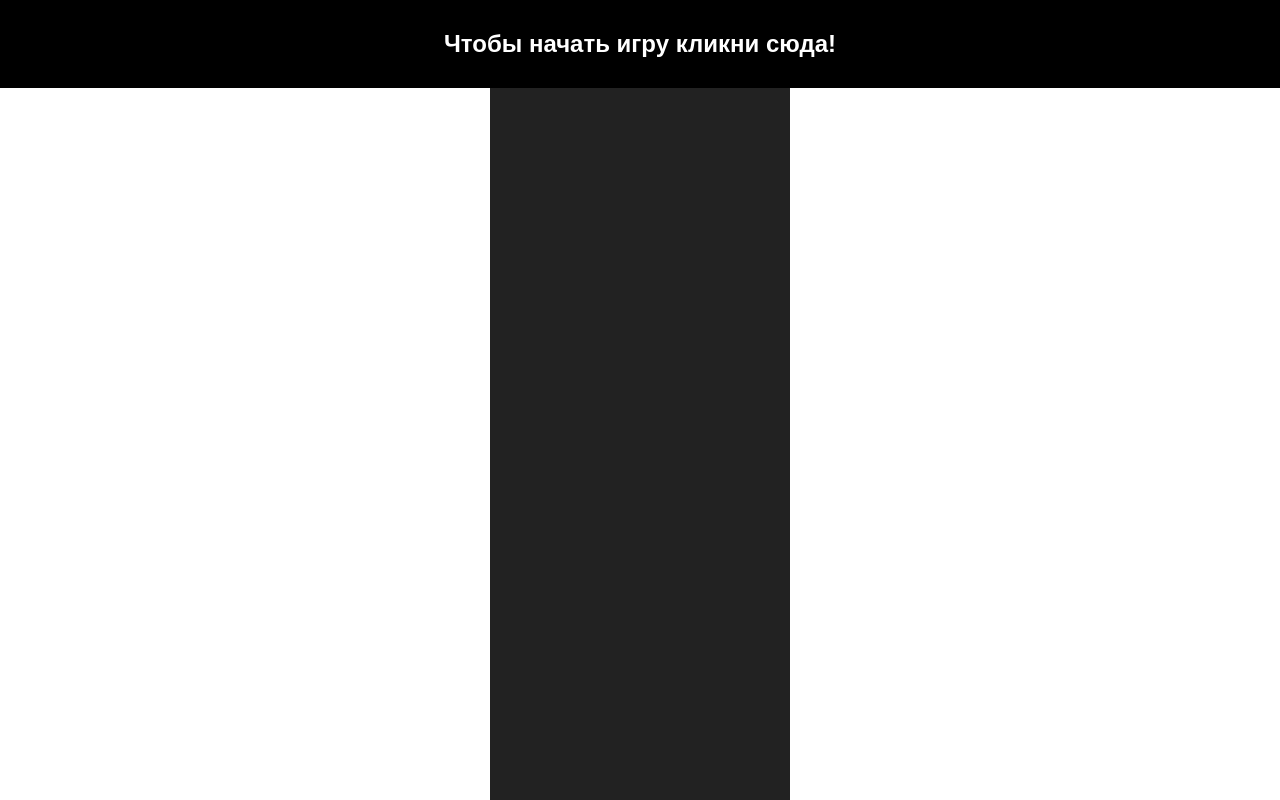
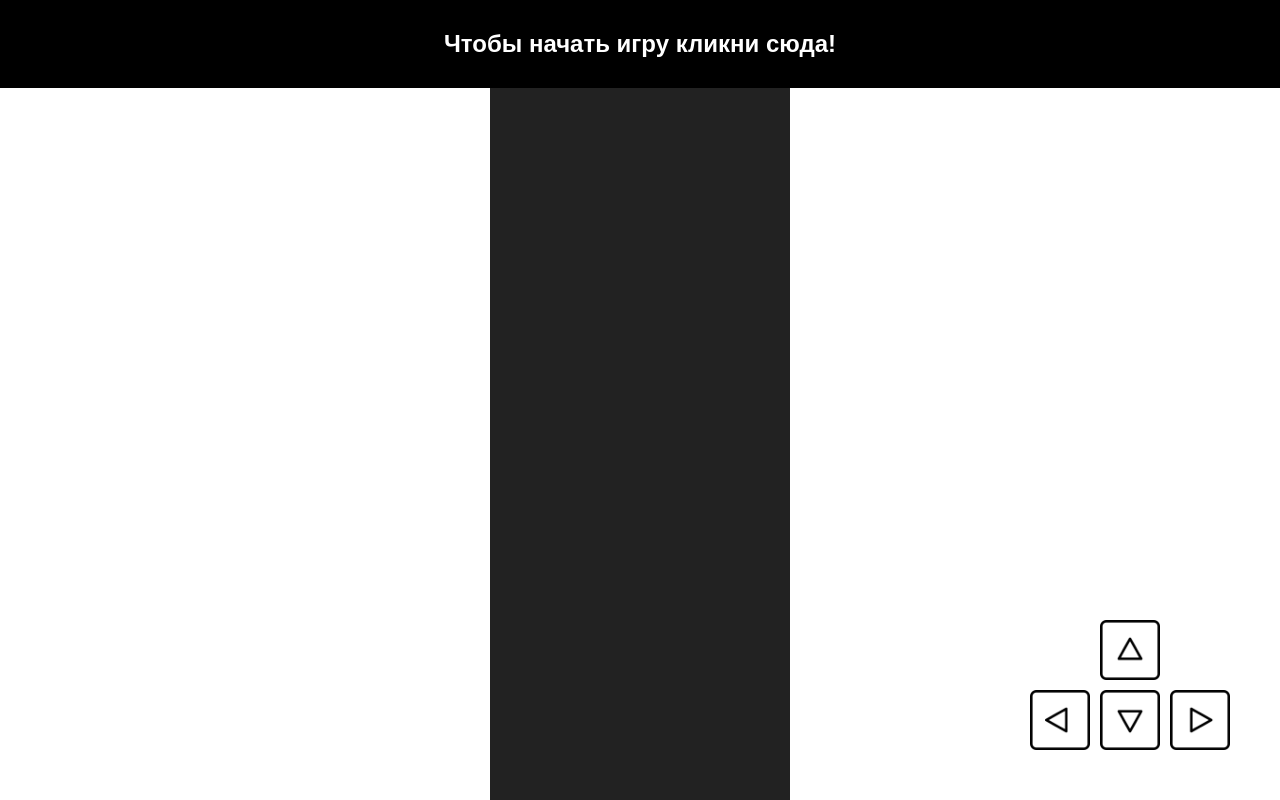
Before and after one commit to Zhavlon/Need-for-JS, a plain HTML site: page index.html in a window 1280 px wide. Drawn offline with Linux system fonts and the light colour scheme.

Commit message:
added control guide

```diff
--- a/index.html
+++ b/index.html
@@ -1,11 +1,10 @@
-<html>
+<html lang="ru">
     <head>
+        <meta charset="utf-8">
         <title>Need for JS</title>
         <link rel="stylesheet" href="./style.css">
     </head>
     <body>
-
-
 
 
         <div class="score"></div>
@@ -13,8 +12,16 @@
             <div class="start">Чтобы начать игру кликни сюда!</div>
             <div class="gameArea"></div>
         </div>
-
-
+        <div class="control">
+            <div class="top">
+				<img src="./src/up-arrow.png" alt="">
+			</div>
+            <div class="bottom">
+				<img src="./src/left.png" alt="">
+				<img src="./src/down.png" alt="">
+				<img src="./src/right.png" alt="">
+			</div>
+        </div>
 
 
 
--- a/main.js
+++ b/main.js
@@ -4,8 +4,8 @@ const score = document.querySelector('.score'),
     start = document.querySelector('.start'),
     gameArea = document.querySelector('.gameArea'),
     car = document.createElement('div');
+
 car.classList.add('car');
-
 
 start.addEventListener('click', startGame);
 document.addEventListener('keydown', startRun);
--- a/style.css
+++ b/style.css
@@ -1,16 +1,4 @@
-html, body, div, span, applet, object, iframe,
-h1, h2, h3, h4, h5, h6, p, blockquote, pre,
-a, abbr, acronym, address, big, cite, code,
-del, dfn, em, img, ins, kbd, q, s, samp,
-small, strike, strong, sub, sup, tt, var,
-b, u, i, center,
-dl, dt, dd, ol, ul, li,
-fieldset, form, label, legend,
-table, caption, tbody, tfoot, thead, tr, th, td,
-article, aside, canvas, details, embed,
-figure, figcaption, footer, header, hgroup,
-menu, nav, output, ruby, section, summary,
-time, mark, audio, video {
+* {
 	margin: 0;
 	padding: 0;
 	border: 0;
@@ -94,6 +82,24 @@ table {
     text-align: center;
     font-family: sans-serif;
     font-weight: 500;
-
-
 }
+.control {
+    width: 200px;
+    position: absolute;
+    right: 50px;
+    bottom: 50px;
+    display: flex;
+    flex-direction: column;
+    align-items: center;
+}
+.control img {
+    width: 30%;
+}
+.top {
+    text-align: center;
+    margin-bottom: 10px;
+}
+.bottom {
+    display: flex;
+    justify-content: space-between;
+}
```
Also changed, not shown: src/control.png (added), src/down.png (added), src/left.png (added), src/right.png (added), src/up-arrow.png (added), 1 other file.
